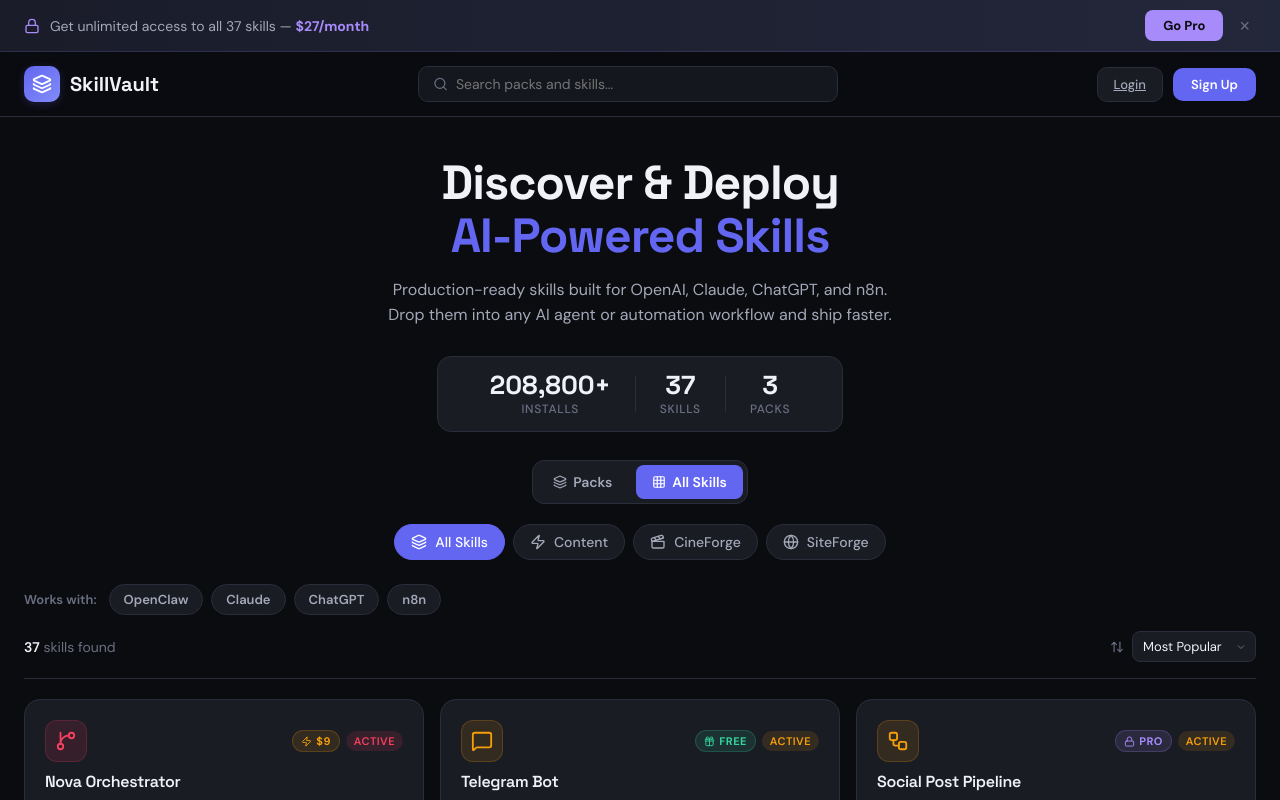
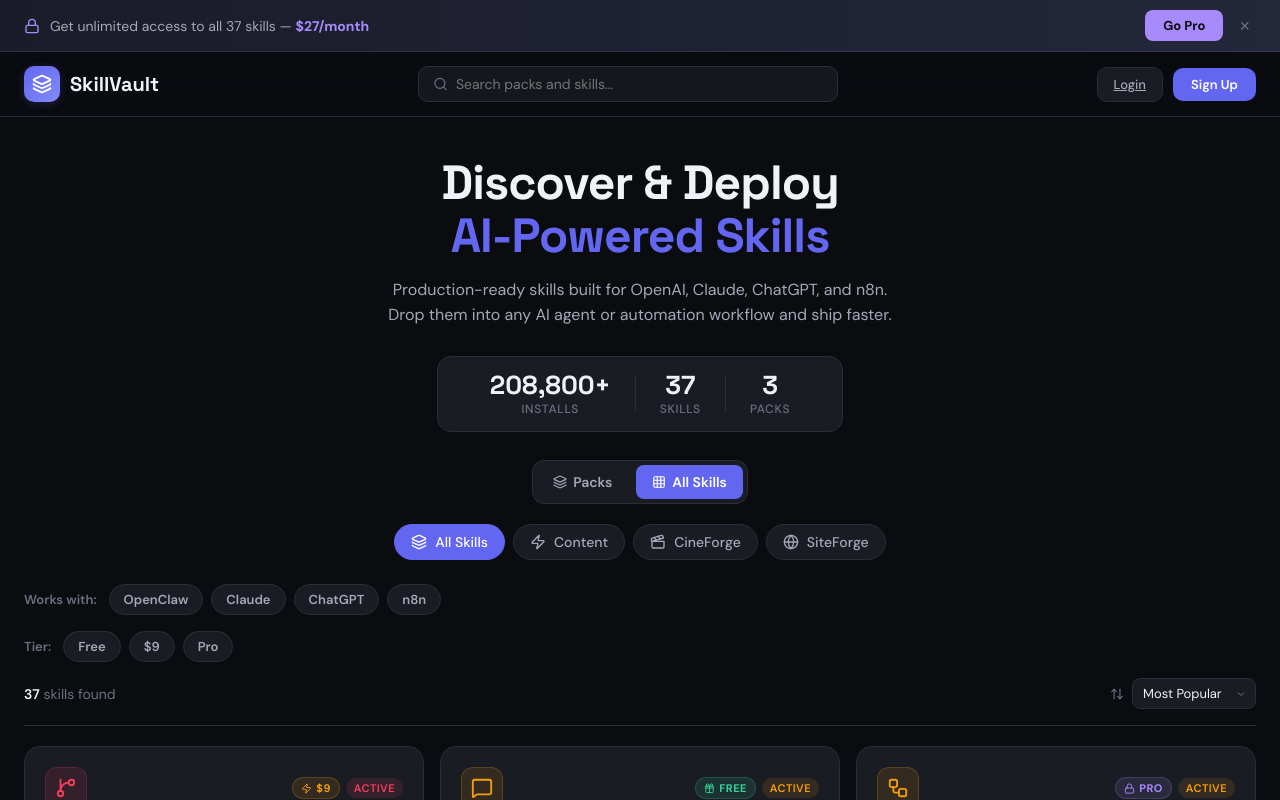
Before and after one commit to Gandley/skillvault-project, a React (Vite) app: page / in a window 1280 px wide. Both pictures are taken after a click on the button "All Skills". Shown: the top 800 px of the page. Built offline with nearby package versions, Linux system fonts and the light colour scheme.

Commit message:
feat: tier filter (Free//Pro) on All Skills view + pricing buttons navigate to filtered skills list instead of immediate payment

```diff
--- a/src/components/PricingSection.jsx
+++ b/src/components/PricingSection.jsx
@@ -1,38 +1,21 @@
-import { Check, Zap, Crown, Gift } from 'lucide-react';
+import { Check, Zap, Crown, Gift, ArrowRight } from 'lucide-react';
 import { useClerkAuth } from '../lib/auth';
-import { buySingleSkill, subscribeVaultPro } from '../lib/stripe';
+import { useApp } from '../context/AppContext';
 
 export default function PricingSection() {
-  const { isSignedIn, user, signInRedirect } = useClerkAuth();
+  const { isSignedIn } = useClerkAuth();
+  const { goRepoWithTier } = useApp();
 
   const handleFree = () => {
-    signInRedirect(window.location.pathname + window.location.search);
+    goRepoWithTier('free');
   };
 
-  const handlePaid = async () => {
-    if (!isSignedIn || !user) {
-      signInRedirect(window.location.pathname + window.location.search);
-      return;
-    }
-    try {
-      await buySingleSkill(null, user.id);
-    } catch (err) {
-      console.error('Checkout error:', err);
-      alert('Payment failed. Please try again.');
-    }
+  const handlePaid = () => {
+    goRepoWithTier('paid');
   };
 
-  const handlePro = async () => {
-    if (!isSignedIn || !user) {
-      signInRedirect(window.location.pathname + window.location.search);
-      return;
-    }
-    try {
-      await subscribeVaultPro(user.id);
-    } catch (err) {
-      console.error('Checkout error:', err);
-      alert('Payment failed. Please try again.');
-    }
+  const handlePro = () => {
+    goRepoWithTier('pro');
   };
 
   return (
@@ -75,7 +58,8 @@
             ))}
           </ul>
           <button onClick={handleFree} style={{ ...btn, background: 'var(--bg-secondary)', color: 'var(--text-primary)', borderColor: 'var(--border)' }}>
-            Get Started Free
+            <span>{isSignedIn ? 'Browse Free Skills' : 'Get Started Free'}</span>
+            <ArrowRight size={16} />
           </button>
         </div>
 
@@ -106,7 +90,8 @@
             ))}
           </ul>
           <button onClick={handlePaid} style={{ ...btn, background: 'var(--amber-bg)', color: 'var(--amber)', borderColor: 'rgba(245,158,11,0.3)' }}>
-            Browse Skills
+            <span>{isSignedIn ? 'Browse $9 Skills' : 'Browse Skills'}</span>
+            <ArrowRight size={16} />
           </button>
         </div>
 
@@ -139,7 +124,8 @@
             ))}
           </ul>
           <button onClick={handlePro} style={{ ...btn, background: 'var(--violet)', color: '#0b0c10', borderColor: 'var(--violet)', fontWeight: 700 }}>
-            Go Pro
+            <span>{isSignedIn ? 'Browse Pro Skills' : 'Go Pro'}</span>
+            <ArrowRight size={16} />
           </button>
         </div>
       </div>
@@ -206,7 +192,8 @@
 const featureText = { paddingTop: 1 };
 
 const btn = {
-  display: 'block', width: '100%', textAlign: 'center', padding: '12px 20px', borderRadius: 'var(--radius-md)',
+  display: 'flex', alignItems: 'center', justifyContent: 'center', gap: 8,
+  width: '100%', textAlign: 'center', padding: '12px 20px', borderRadius: 'var(--radius-md)',
   border: '1px solid', fontSize: 15, fontWeight: 600, fontFamily: 'var(--font-body)',
   textDecoration: 'none', cursor: 'pointer', transition: 'all 0.2s', background: 'none', color: 'inherit',
 };
--- a/src/context/AppContext.jsx
+++ b/src/context/AppContext.jsx
@@ -22,9 +22,11 @@
   };
 
   const [selectedSkill, setSelectedSkill] = useState(null);
+  const [tierFilter, setTierFilter] = useState(null); // 'free' | 'paid' | 'pro' | null
 
   const goAdmin = () => setView('admin');
-  const goRepo = () => { setView('repo'); setSelectedSkill(null); };
+  const goRepo = () => { setView('repo'); setSelectedSkill(null); setTierFilter(null); };
+  const goRepoWithTier = (tier) => { setView('repo'); setSelectedSkill(null); setTierFilter(tier); };
   const goMySkills = () => setView('my-skills');
   const goSkillDetail = (skill) => { setSelectedSkill(skill); setView('skill-detail'); };
 
@@ -67,8 +69,11 @@
         setSelectedSkill,
         goAdmin,
         goRepo,
+        goRepoWithTier,
         goMySkills,
         goSkillDetail,
+        tierFilter,
+        setTierFilter,
         addSkill,
         updateSkill,
         deleteSkill,
--- a/src/views/RepoView.jsx
+++ b/src/views/RepoView.jsx
@@ -1,4 +1,4 @@
-import { useState } from 'react';
+import { useState, useEffect } from 'react';
 import { useApp } from '../context/AppContext';
 import PackCard from '../components/PackCard';
 import SkillCard from '../components/SkillCard';
@@ -10,7 +10,7 @@
 import { ArrowUpDown, Lock, Layers, Grid } from 'lucide-react';
 
 export default function RepoView() {
-  const { data, settings } = useApp();
+  const { data, settings, tierFilter, setTierFilter } = useApp();
   const { isSignedIn, user } = useClerkAuth();
   const [search, setSearch] = useState('');
   const [activePack, setActivePack] = useState('all');
@@ -19,14 +19,43 @@
   const [bannerDismissed, setBannerDismissed] = useState(false);
   const [expandedPackId, setExpandedPackId] = useState(null);
   const [platformFilters, setPlatformFilters] = useState([]);
+  const [tierFilters, setTierFilters] = useState(tierFilter ? [tierFilter] : []);
 
   const PLATFORMS = ['OpenClaw', 'Claude', 'ChatGPT', 'n8n'];
+  const TIERS = [
+    { id: 'free', label: 'Free', color: 'var(--green)', bg: 'var(--green-bg)', border: 'rgba(52,211,153,0.25)' },
+    { id: 'paid', label: '$9', color: 'var(--amber)', bg: 'var(--amber-bg)', border: 'rgba(245,158,11,0.25)' },
+    { id: 'pro', label: 'Pro', color: 'var(--violet)', bg: 'rgba(167,139,250,0.18)', border: 'rgba(167,139,250,0.25)' },
+  ];
 
   const togglePlatform = (p) => {
     setPlatformFilters((prev) =>
       prev.includes(p) ? prev.filter((x) => x !== p) : [...prev, p]
     );
   };
+
+  const toggleTier = (t) => {
+    setTierFilters((prev) =>
+      prev.includes(t) ? prev.filter((x) => x !== t) : [...prev, t]
+    );
+  };
+  const clearTierFilters = () => setTierFilters([]);
+
+  // Handle tierFilter from context (set by PricingSection buttons) or URL param
+  useEffect(() => {
+    const urlParams = new URLSearchParams(window.location.search);
+    const urlTier = urlParams.get('tier');
+    if (urlTier && ['free', 'paid', 'pro'].includes(urlTier)) {
+      setTierFilters([urlTier]);
+      setViewMode('skills');
+      // clean URL
+      window.history.replaceState({}, '', window.location.pathname);
+    } else if (tierFilter) {
+      setTierFilters([tierFilter]);
+      setViewMode('skills');
+      setTierFilter(null);
+    }
+  }, [tierFilter]);
 
   const handleBannerPro = async () => {
     if (!isSignedIn || !user) {
@@ -79,6 +108,11 @@
     filteredSkills = filteredSkills.filter((s) =>
       platformFilters.some((p) => (s.worksWith || []).includes(p))
     );
+  }
+
+  // Tier filter (multi-select — any match passes)
+  if (tierFilters.length > 0) {
+    filteredSkills = filteredSkills.filter((s) => tierFilters.includes(s.tier));
   }
 
   // Sort skills
@@ -310,6 +344,38 @@
               </div>
             </div>
 
+            {/* Tier filter */}
+            <div style={platformFilterBar}>
+              <span style={platformFilterLabel}>Tier:</span>
+              <div style={platformFilterBtns}>
+                {TIERS.map((t) => {
+                  const active = tierFilters.includes(t.id);
+                  return (
+                    <button
+                      key={t.id}
+                      onClick={() => toggleTier(t.id)}
+                      style={{
+                        ...platformBtn,
+                        background: active ? t.bg : 'var(--bg-card)',
+                        color: active ? t.color : 'var(--text-secondary)',
+                        borderColor: active ? t.border : 'var(--border)',
+                      }}
+                    >
+                      {t.label}
+                    </button>
+                  );
+                })}
+                {tierFilters.length > 0 && (
+                  <button
+                    onClick={clearTierFilters}
+                    style={{ ...platformBtn, background: 'none', color: 'var(--text-muted)', borderColor: 'transparent', paddingLeft: 4 }}
+                  >
+                    Clear ×
+                  </button>
+                )}
+              </div>
+            </div>
+
             <div style={toolbar}>
               <div style={countText}>
                 <span style={{ color: 'var(--text-primary)', fontWeight: 600 }}>{filteredSkills.length}</span>
```
Also changed, not shown: public/pricing.html (+6 -7 lines).
